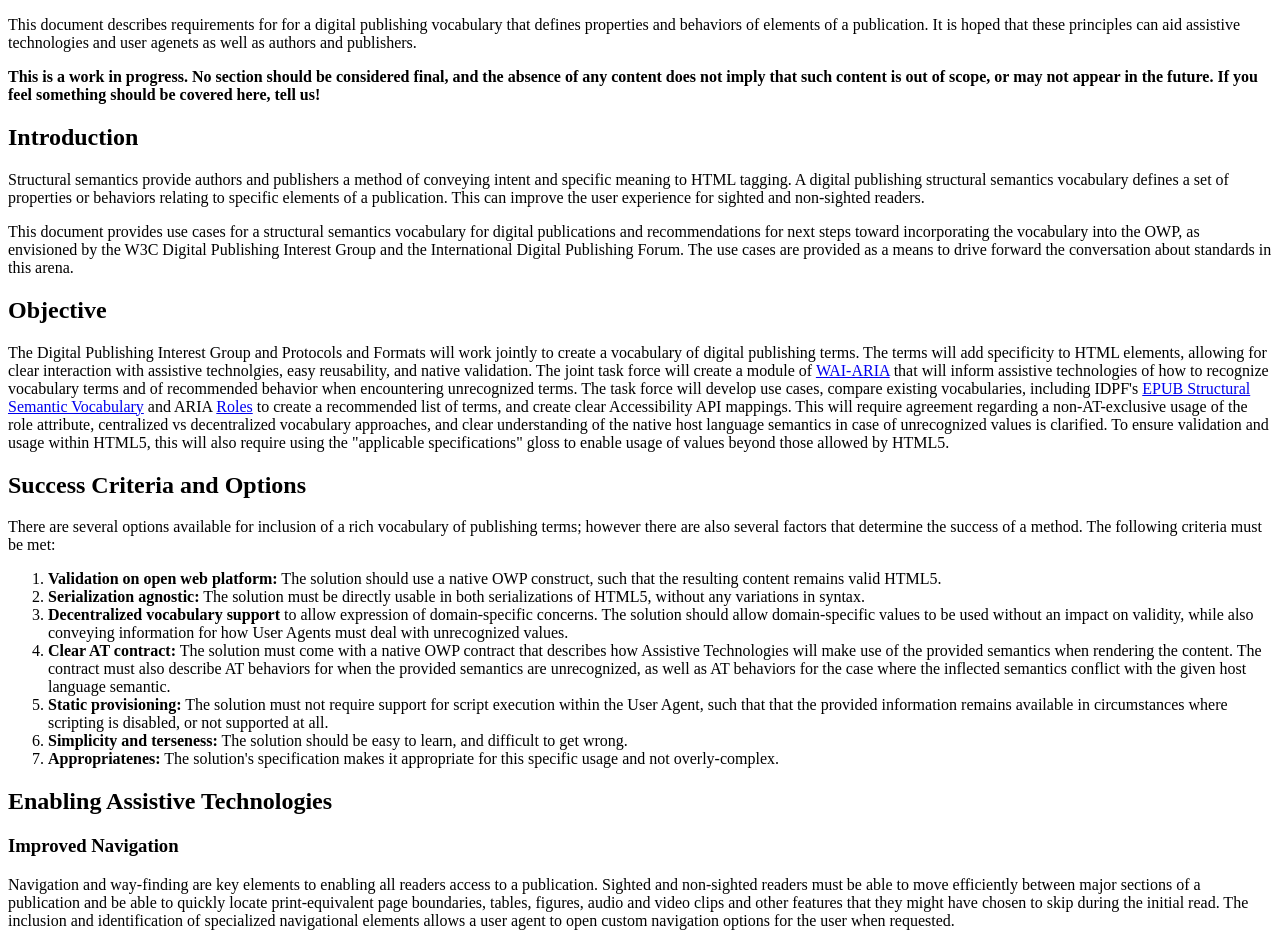
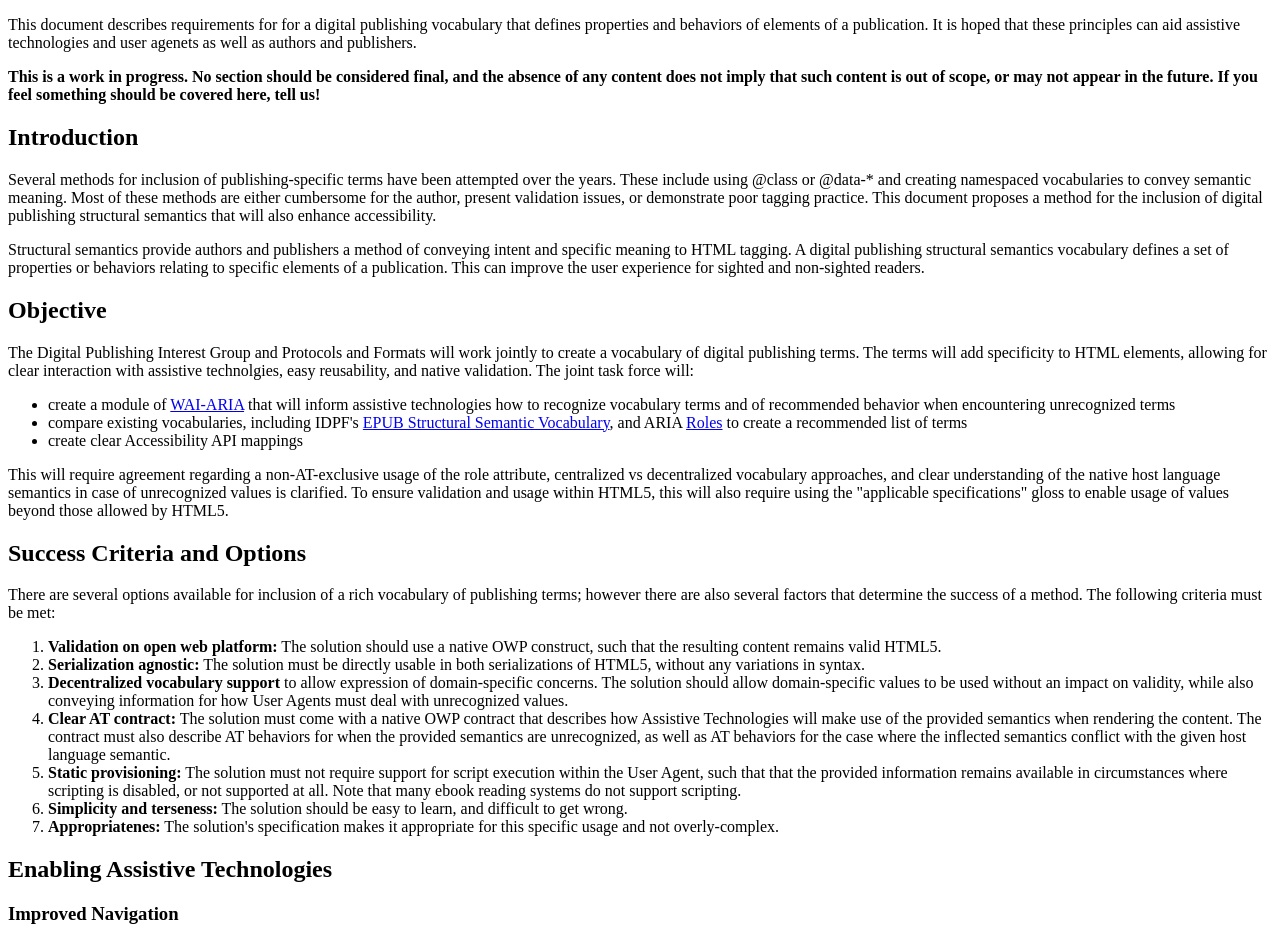
Before and after one commit to w3c/dpub-content-and-markup, a plain HTML site: page index.html in a window 1280 px wide. Shown: the top 933 px of the page. Drawn offline with Linux system fonts and the light colour scheme.

Commit message:
edit intro, obj

```diff
--- a/index.html
+++ b/index.html
@@ -106,14 +106,19 @@
     <h2>
     	Introduction
     </h2>
-    <p>Structural semantics provide authors and publishers a method of conveying intent and specific meaning to HTML tagging. A digital publishing structural semantics vocabulary defines a set of properties or behaviors relating to specific elements of a publication. This can improve the user experience for sighted and non-sighted readers.</p>
-    <p>This document provides use cases for a structural semantics vocabulary for digital publications and recommendations for next steps toward incorporating the vocabulary into the OWP, as envisioned by the W3C Digital Publishing Interest Group and the International Digital Publishing Forum. The use cases are provided as a means to drive forward the conversation about standards in this arena.</p>
-  </section>
+      <p>Several methods for inclusion of publishing-specific terms have been attempted over the years. These include using @class or @data-* and creating namespaced vocabularies to convey semantic meaning. Most of these methods are either cumbersome for the author, present validation issues, or demonstrate poor tagging practice. This document proposes a method for the inclusion of digital publishing structural semantics that will also enhance accessibility.</p>
+      <p>Structural semantics provide authors and publishers a method of conveying intent and specific meaning to HTML tagging. A digital publishing structural semantics vocabulary defines a set of properties or behaviors relating to specific elements of a publication. This can improve the user experience for sighted and non-sighted readers.</p>
+     </section>
  <section>
 
      <section>
          <h2 id="objective">Objective</h2>
-         <p>The Digital Publishing Interest Group and Protocols and Formats will work jointly to create a vocabulary of digital publishing terms. The terms will add specificity to HTML elements, allowing for clear interaction with assistive technolgies, easy reusability, and native validation. The joint task force will create a module of <a href ="http://www.w3.org/TR/wai-aria/">WAI-ARIA</a> that will inform assistive technologies of how to recognize vocabulary terms and of recommended behavior when encountering unrecognized terms. The task force will develop use cases, compare existing vocabularies, including IDPF's <a href ="http://www.idpf.org/epub/vocab/structure/">EPUB Structural Semantic Vocabulary</a> and ARIA <a href="http://www.w3.org/WAI/PF/aria-1.1/roles">Roles</a> to create a recommended list of terms, and create clear Accessibility API mappings. This will require agreement regarding a non-AT-exclusive usage of the role attribute, centralized vs decentralized vocabulary approaches, and clear understanding of the native host language semantics in case of unrecognized values is clarified. To ensure validation and usage within HTML5, this will also require using the "applicable specifications" gloss to enable usage of values beyond those allowed by HTML5.</p>
+         <p>The Digital Publishing Interest Group and Protocols and Formats will work jointly to create a vocabulary of digital publishing terms. The terms will add specificity to HTML elements, allowing for clear interaction with assistive technolgies, easy reusability, and native validation. The joint task force will:
+          <ul><li>create a module of <a href ="http://www.w3.org/TR/wai-aria/">WAI-ARIA</a> that will inform assistive technologies how to recognize vocabulary terms and of recommended behavior when encountering unrecognized terms</li>
+              <li>compare existing vocabularies, including IDPF's <a href ="http://www.idpf.org/epub/vocab/structure/">EPUB Structural Semantic Vocabulary</a>, and ARIA <a href="http://www.w3.org/WAI/PF/aria-1.1/roles">Roles</a> to create a recommended list of terms</li>
+              <li>create clear Accessibility API mappings</li>
+          </ul>
+             This will require agreement regarding a non-AT-exclusive usage of the role attribute, centralized vs decentralized vocabulary approaches, and clear understanding of the native host language semantics in case of unrecognized values is clarified. To ensure validation and usage within HTML5, this will also require using the "applicable specifications" gloss to enable usage of values beyond those allowed by HTML5.</p>
      </section>
 
 
@@ -126,7 +131,7 @@
                 <li><strong>Serialization agnostic:</strong> The solution must be directly usable in both serializations of HTML5, without any variations in syntax.</li>
                 <li><strong>Decentralized vocabulary support</strong> to allow expression of domain-specific concerns. The solution should allow domain-specific values to be used without an impact on validity, while also conveying information for how User Agents must deal with unrecognized values.</lI>
                 <li><strong>Clear AT contract:</strong> The solution must come with a native OWP contract that describes how Assistive Technologies will make use of the provided semantics when rendering the content. The contract must also describe AT behaviors for when the provided semantics are unrecognized, as well as AT behaviors for the case where the inflected semantics conflict with the given host language semantic.</li>
-                <li><strong>Static provisioning:</strong> The solution must not require support for script execution within the User Agent, such that that the provided information remains available in circumstances where scripting is disabled, or not supported at all.</li>
+                <li><strong>Static provisioning:</strong> The solution must not require support for script execution within the User Agent, such that that the provided information remains available in circumstances where scripting is disabled, or not supported at all. Note that many ebook reading systems do not support scripting.</li>
                 <li><strong>Simplicity and terseness:</strong> The solution should be easy to learn, and difficult to get wrong.</li>
                 <li><strong>Appropriatenes:</strong> The solution's specification makes it appropriate for this specific usage and not overly-complex.</li>
             </ol>
@@ -140,7 +145,7 @@
             </section>
             <section>
                 <h3>Contextual Cues</h3>
-                <p>Contextual cues offer screen reader technology information about deeply nested sectioning structures. This orients a reader who has followed a link as to where in the pubication she is. A student can invoke the screen reader function to report the position within the document hierarchy. As the publisher has provided structural semantics for relevant sections within the content, the screen reader is able to report the position as “volume 1, part 2, chapter 3, subsection 4” although the actual current nesting level is ten levels deep. The student then invokes the screen reader function to read current chapter and subchapter title. The screen reader traverses the sectioning structure upwards until it has located the nearest subchapter and chapter, and renders the cahpter and subchapter titles the user. Similarly a blind student is exploring the content of an infographic in SVG format. Though the SVG elements can have textual values, titles, and descriptions that a screen reader can voice, the student may need additional context to understand what SVG elements are the legend, data elements, or labels. More detailed information on use cases can be found on the WAI wiki.</p>
+                <p>Contextual cues offer screen reader technology information about deeply nested sectioning structures. This orients a reader who has followed a link as to where in the pubication she is. A student can invoke the screen reader function to report the position within the document hierarchy. As the publisher has provided structural semantics for relevant sections within the content, the screen reader is able to report the position as “volume 1, part 2, chapter 3, subsection 4” although the actual current nesting level is ten levels deep. The student then invokes the screen reader function to read current chapter and subchapter titles. The screen reader traverses the sectioning structure upwards until it has located the nearest subchapter and chapter, and renders the chapter and subchapter titles to the user. Similarly a blind student is exploring the content of an infographic in SVG format. Though the SVG elements can have textual values, titles, and descriptions that a screen reader can voice, the student may need additional context to understand what SVG elements are the legend, data elements, or labels.</p>
             </section>
         </section>
         <section>
```
